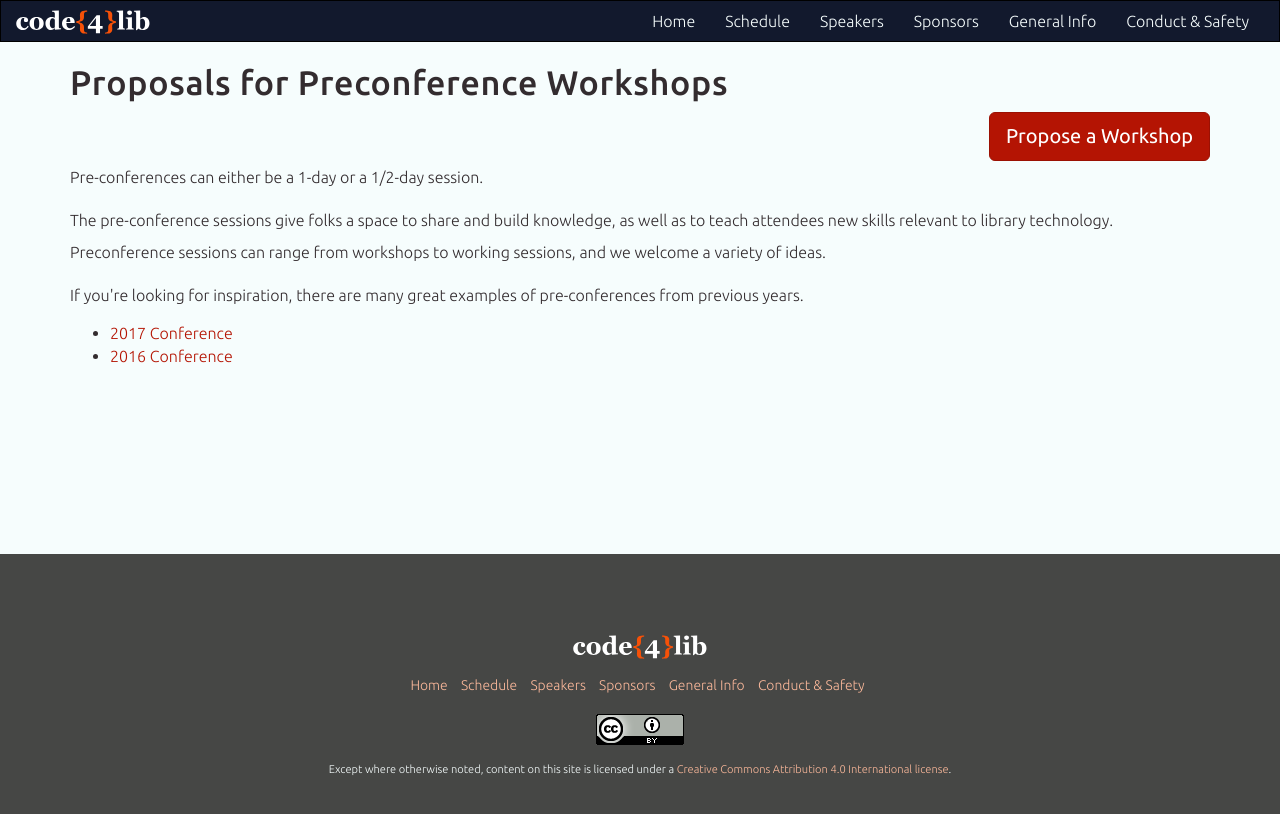
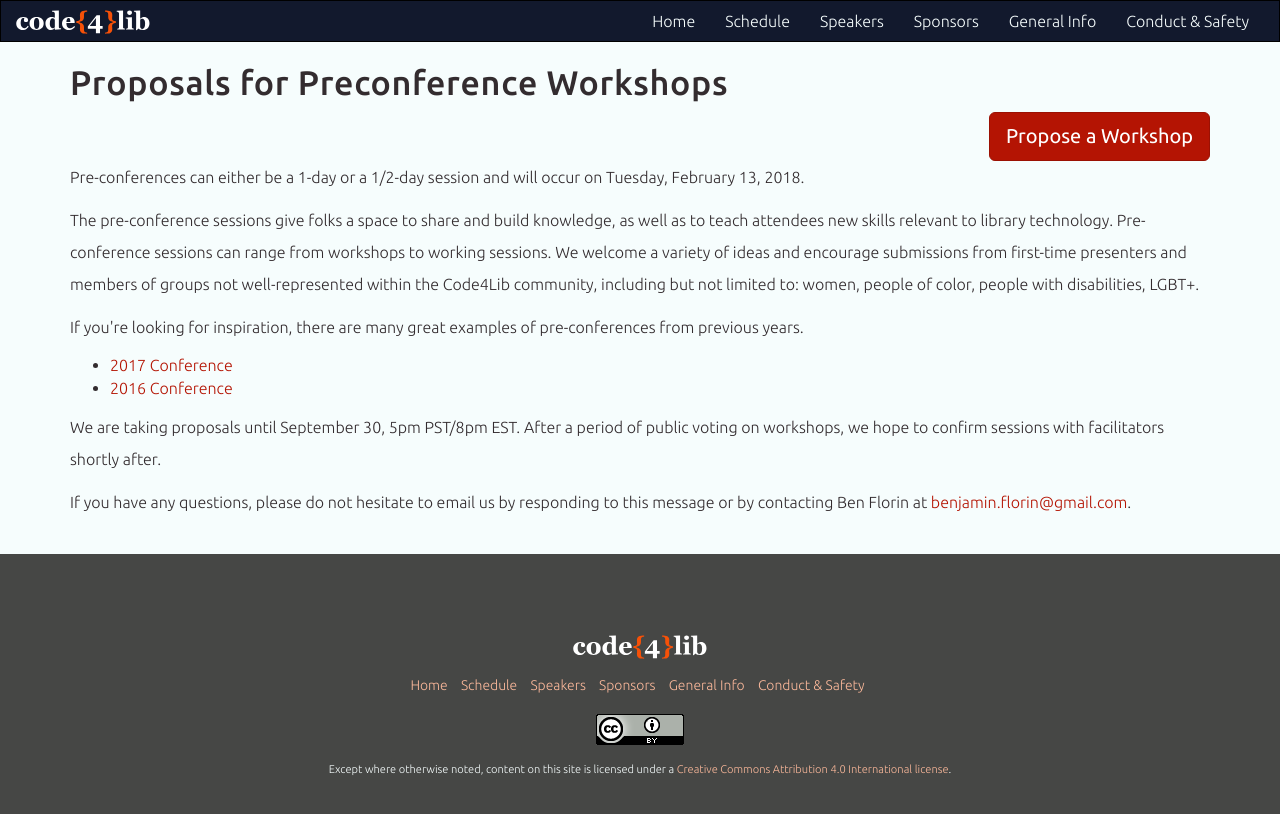
Before and after one commit to code4lib/2018.code4lib.org, a Jekyll site: the page built from general-info/propose-a-workshop.html, in a window 1280 px wide. Shown: the top 814 px of the page. Built offline with Jekyll 4.4.1, drawn with Linux system fonts in a browser that asks for light colours; some web fonts are replaced.

Commit message:
update propose workshop details for this year

```diff
--- a/general-info/propose-a-workshop.html
+++ b/general-info/propose-a-workshop.html
@@ -18,27 +18,32 @@ categories: preconf
     </div>
     <div class="row">
         <div class="col-xs-12">
-            <p>Pre-conferences can either be a 1-day or a 1/2-day session. <!-- and will occur on Monday, March 6, 2017. --></p>
+            <p>Pre-conferences can either be a 1-day or a 1/2-day session and will occur on Tuesday, February 13, 2018.</p>
             <p>
-                The pre-conference sessions give folks a space to share and build knowledge, as well as to teach
-                attendees new skills relevant to library technology. Preconference sessions can range from workshops
-                to working sessions, and we welcome a variety of ideas.
+                The pre-conference sessions give folks a space to share and build
+                knowledge, as well as to teach attendees new skills relevant to library
+                technology. Pre-conference sessions can range from workshops to working
+                sessions. We welcome a variety of ideas and encourage submissions from
+                first-time presenters and members of groups not well-represented within the
+                Code4Lib community, including but not limited to: women, people of color,
+                people with disabilities, LGBT+.
             </p>
             <p>
                 If you're looking for inspiration, there are many great examples of pre-conferences from previous years.
                 <ul>
-                    <li><a href="http://2016.code4lib.org/workshops/">2017 Conference</a></li>
+                    <li><a href="http://2017.code4lib.org/workshops/">2017 Conference</a></li>
                     <li><a href="http://2016.code4lib.org/workshops/">2016 Conference</a></li>
                 </ul>
             </p>
-            <!--<p>
-                We are taking proposals until Tuesday, November 8th, 5 PM Pacific Time / 8 PM Eastern Time. After a
-                period of public voting on workshops, we hope to confirm sessions with the facilitators shortly after.
+            <p>
+                We are taking proposals until September 30, 5pm PST/8pm EST. After a period
+                of public voting on workshops, we hope to confirm sessions with
+                facilitators shortly after.
             </p>
             <p>
-                If you have any questions, please do not hesitate to email us - by responding to this email or by
-                contacting Kim Pham at <a href="mailto:kimpham54@gmail.com">kimpham54@gmail.com.</a>
-            </p>-->
+                If you have any questions, please do not hesitate to email us by responding
+                to this message or by contacting Ben Florin at <a href="mailto:benjamin.florin@gmail.com">benjamin.florin@gmail.com</a>.
+            </p>
         </div>
     </div>
 </div>
```
